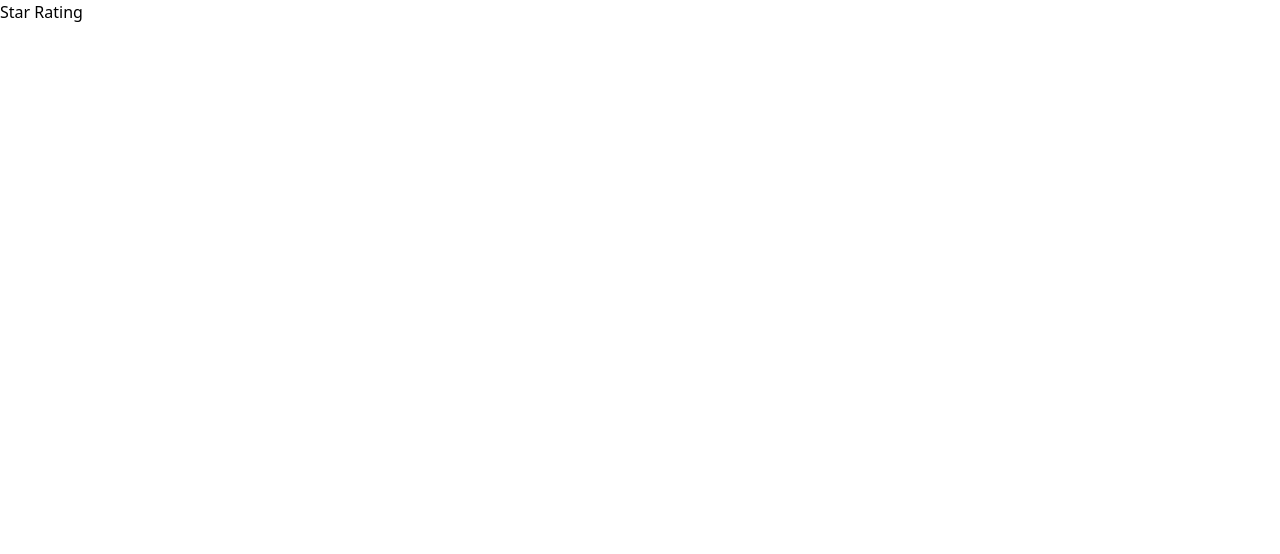
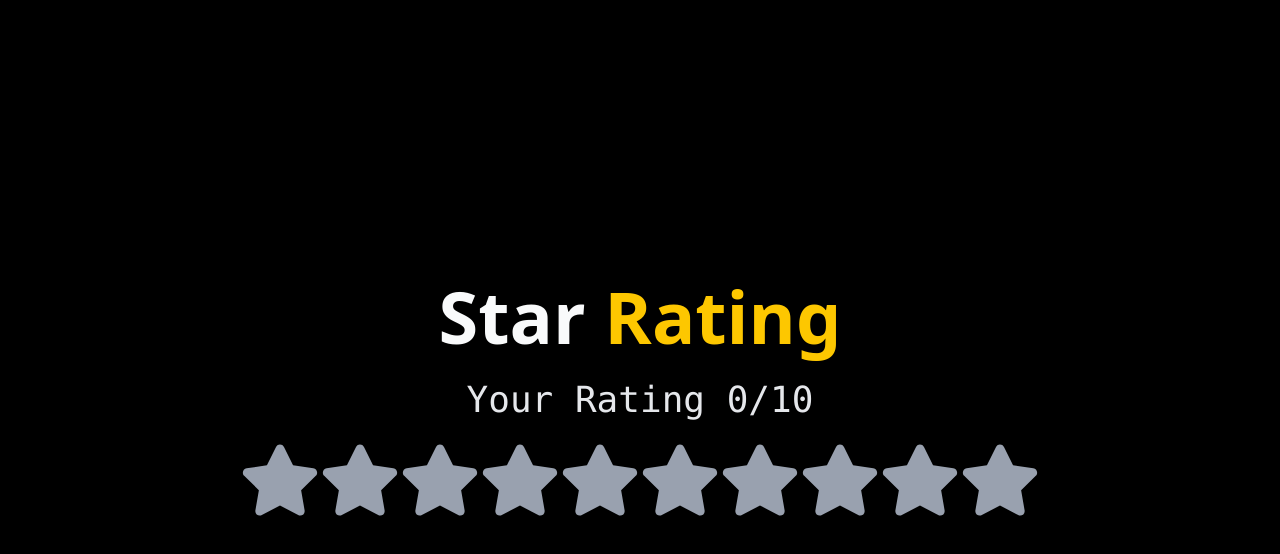
Before and after one commit to DevRahulll/21_Days-React-Projects, a React (Vite) app in the folder 20Projects/: page /starrating in a window 1280 px wide. Shown: the top 554 px of the page. Built offline with nearby package versions, Linux system fonts and the light colour scheme.

Commit message:
added project 3 star rating

```diff
--- a/20Projects/package.json
+++ b/20Projects/package.json
@@ -13,6 +13,7 @@
     "@tailwindcss/vite": "^4.1.17",
     "react": "^19.2.0",
     "react-dom": "^19.2.0",
+    "react-icons": "^5.5.0",
     "react-router-dom": "^7.9.6",
     "tailwindcss": "^4.1.17"
   },
--- a/20Projects/src/App.tsx
+++ b/20Projects/src/App.tsx
@@ -9,7 +9,7 @@ function App() {
       <Routes>
         <Route path="/randomcolor" element={<RandomColor />} />
         <Route path="/accordian" element={<Accordian />} />
-        <Route path="/starrating" element={<StarRating />} />
+        <Route path="/starrating" element={<StarRating noOfStars={10} />} />
       </Routes>
     </div>
   );
--- a/20Projects/src/components/03starRating/StarRating.tsx
+++ b/20Projects/src/components/03starRating/StarRating.tsx
@@ -1,10 +1,51 @@
-import type { FC } from "react";
+import { useState } from "react";
+import { FaStar } from "react-icons/fa";
 
-const StarRating: FC = () => {
+interface noOfStarsProps {
+  noOfStars?: number;
+}
+
+const StarRating = ({ noOfStars = 6 }: noOfStarsProps) => {
+  const [rating, setRating] = useState<number>(0);
+  const [hover, setHover] = useState<number>(0);
+
+  function handleClick(getCurrentIdx: number): void {
+    setRating(getCurrentIdx);
+  }
+  function handleMouseMove(getCurrentIdx: number): void {
+    setHover(getCurrentIdx);
+  }
+  function handleMouseLeave(): void {
+    setHover(rating);
+  }
   return (
-    <div className="">
-      <h1>Star Rating</h1>
-    </div>
+    <>
+      <div className="flex h-screen flex-col items-center justify-center bg-black">
+        <h1 className="mb-7 text-7xl font-bold text-gray-50">
+          Star <span className="text-yellow-400">Rating</span>
+        </h1>
+        <h3 className="mb-5 font-mono text-4xl text-gray-200">
+          Your Rating {rating}/{noOfStars}
+        </h3>
+        <div className="flex flex-row">
+          {[...Array(noOfStars)].map(
+            (_, index) => (
+              (index = index + 1),
+              (
+                <FaStar
+                  key={index}
+                  onClick={() => handleClick(index)}
+                  onMouseMove={() => handleMouseMove(index)}
+                  onMouseLeave={handleMouseLeave}
+                  size={80}
+                  className={`${index <= (hover || rating) ? "text-yellow-400" : "text-gray-400"} `}
+                />
+              )
+            ),
+          )}
+        </div>
+      </div>
+    </>
   );
 };
 
```
Also changed, not shown: 1 other file (tests, documents, lock files or other folders).
